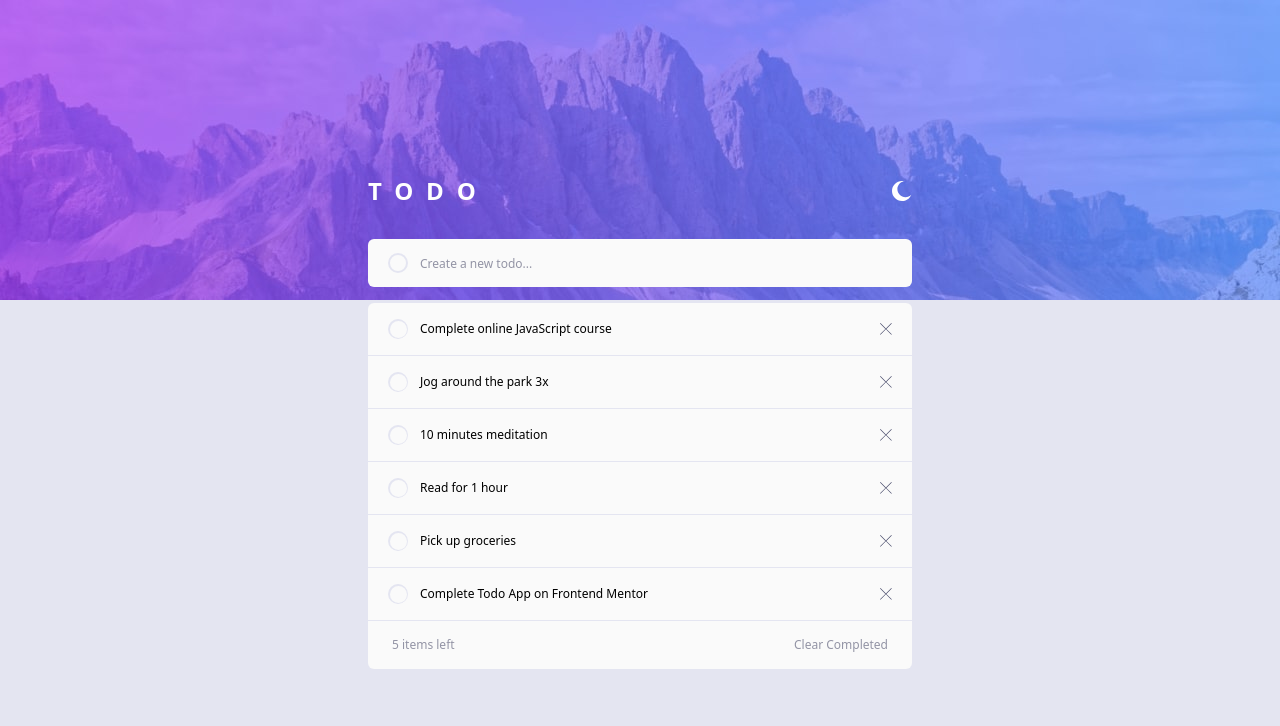
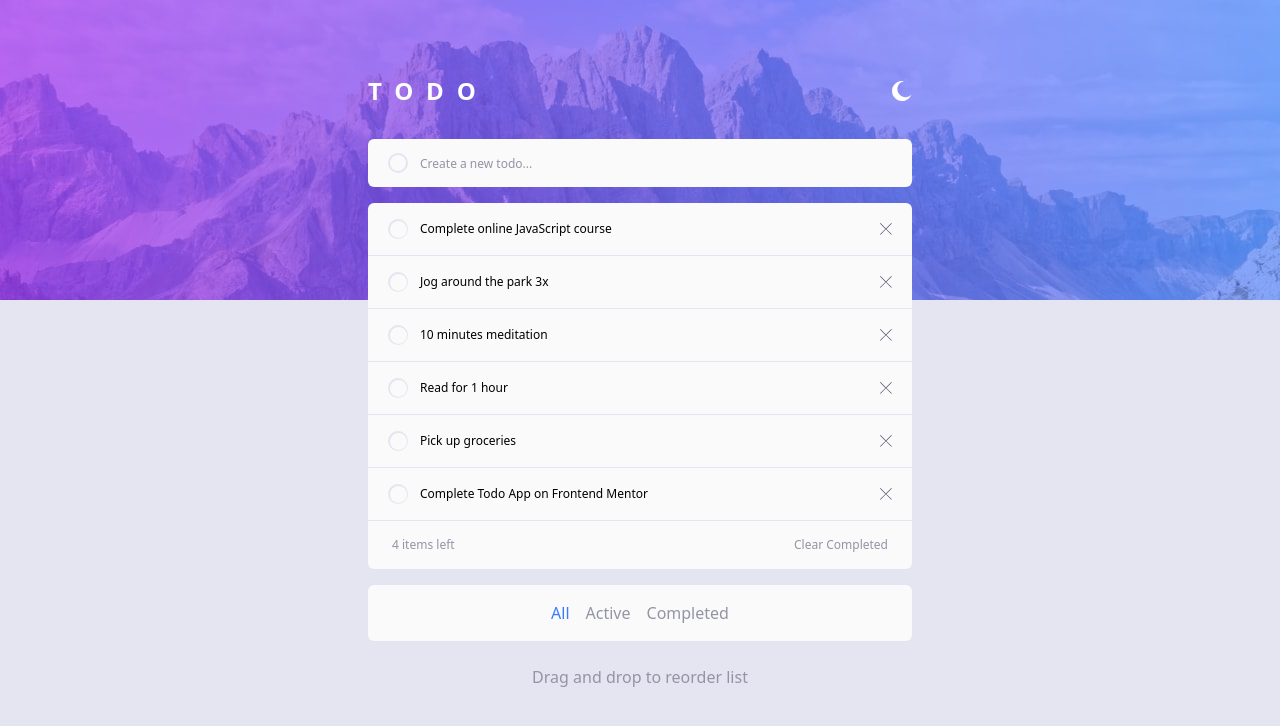
Before and after one commit to Jithin-b-p/todo-app, a React (Vite) app: page / in a window 1280 px wide. Shown: the top 726 px of the page. Built offline with nearby package versions, Linux system fonts and the light colour scheme; a web font is replaced by a local one.

Commit message:
added remove option for tasks, added hover effects

```diff
--- a/src/App.jsx
+++ b/src/App.jsx
@@ -20,8 +20,14 @@ function App() {
     document.documentElement.classList.toggle("dark");
   };
 
+  const handleOnRemove = (removeIndx) => {
+    setTodo((todo) => {
+      return todo.filter((input, indx) => indx !== removeIndx);
+    });
+  };
+
   const handleKeyDown = (e) => {
-    if (e.keyCode === 13) {
+    if (e.keyCode === 13 && inputValue.length !== 0) {
       setTodo((todo) => [...todo, inputValue]);
       setInputValue("");
     }
@@ -36,7 +42,11 @@ function App() {
           onKeyDown={handleKeyDown}
           inputValue={inputValue}
         />
-        <TodoList todolist={todo} />
+        <TodoList todolist={todo} onRemove={handleOnRemove} />
+
+        <p className="py-20 text-center text-light-400 dark:text-dark-500">
+          Drag and drop to reorder list
+        </p>
       </div>
     </div>
   );
--- a/src/components/Input.jsx
+++ b/src/components/Input.jsx
@@ -9,7 +9,10 @@ function Input({ onChange, onKeyDown, inputValue }) {
         disabled
       />
       <input
-        className="flex-1 text-sm bg-inherit text-dark-400 dark:text-light-200 placeholder:text-light-400 dark:placeholder:text-dark-300 placeholder:text-xs"
+        className="flex-1 text-sm bg-inherit text-dark-400 dark:text-light-200 placeholder:text-light-400 dark:placeholder:text-dark-300 placeholder:text-xs focus-visible:outline-dotted focus-visible:outline-2
+        focus-visible:outline-light-500
+        dark:focus-visible:outline-dark-200
+        focus-visible:outline-offset-[5px]"
         type="text"
         placeholder="Create a new todo..."
         value={inputValue}
--- a/src/components/TodoItem.jsx
+++ b/src/components/TodoItem.jsx
@@ -1,7 +1,7 @@
 /* eslint-disable react/prop-types */
-function TodoItem({ item, indx }) {
+function TodoItem({ item, indx, onRemove }) {
   return (
-    <div className="flex items-center gap-3 px-5 py-4 text-xs bg-light-100 dark:bg-dark-600">
+    <div className="flex items-center gap-3 px-5 py-4 text-xs bg-light-100 dark:bg-dark-600 first:rounded-t-md">
       <label className="sr-only" htmlFor={`itemcheck-${indx}`}>
         list item checked
       </label>
@@ -32,11 +32,12 @@ function TodoItem({ item, indx }) {
         {item}
       </label>
       <img
-        className="ml-auto"
+        className="ml-auto cursor-pointer"
         src="/images/icon-cross.svg"
         width={12}
         height={12}
         alt=""
+        onClick={() => onRemove(indx)}
       />
     </div>
   );
--- a/src/components/TodoList.jsx
+++ b/src/components/TodoList.jsx
@@ -1,18 +1,78 @@
 /* eslint-disable react/prop-types */
+
+import { useState } from "react";
 import { pretodolist } from "../data";
 import TodoItem from "./TodoItem";
 
-function TodoList({ todolist }) {
+const initalFilterState = {
+  all: true,
+  active: false,
+  completed: false,
+};
+
+function TodoList({ todolist, onRemove }) {
   const list = [...todolist, ...pretodolist];
+
+  const [filterState, setFilterState] = useState(initalFilterState);
+
   return (
-    <main className="overflow-hidden divide-y-[.01rem] rounded-md divide-light-200 dark:divide-dark-500">
+    <main className="relative divide-y-[.01rem] rounded-md divide-light-200 dark:divide-dark-500">
       {list.map((item, indx) => (
-        <TodoItem key={indx} item={item} indx={indx} />
+        <TodoItem key={indx} item={item} indx={indx} onRemove={onRemove} />
       ))}
-      <div className="flex items-center justify-between px-6 py-4 text-xs bg-light-100 dark:bg-dark-600 text-light-400 dark:text-dark-400">
-        <p>5 items left</p>
-
-        <p>Clear Completed</p>
+      <div className="flex items-center justify-between px-6 py-4 text-xs rounded-b-md bg-light-100 dark:bg-dark-600 text-light-400 dark:text-dark-400">
+        <p>{10 - list.length} items left</p>
+        <p className="cursor-pointer dark:hover:text-dark-100">
+          Clear Completed
+        </p>
+      </div>
+      <div className="absolute bottom-[-4.5rem] inset-x-0 rounded-md flex !border-t-0 gap-4 justify-center items-center px-5 py-4 text-md bg-light-100 dark:bg-dark-600 text-light-400 dark:text-dark-400">
+        <span
+          className={`${
+            filterState.all
+              ? "text-primaryBlue"
+              : "hover:text-light-500 dark:hover:text-dark-100"
+          } cursor-pointer`}
+          onClick={() => {
+            setFilterState({
+              ...initalFilterState,
+            });
+          }}
+        >
+          All
+        </span>
+        <span
+          className={`${
+            filterState.active
+              ? "text-primaryBlue"
+              : "hover:text-light-500 dark:hover:text-dark-100"
+          } cursor-pointer`}
+          onClick={() => {
+            setFilterState({
+              ...initalFilterState,
+              all: false,
+              active: true,
+            });
+          }}
+        >
+          Active
+        </span>
+        <span
+          className={`${
+            filterState.completed
+              ? "text-primaryBlue"
+              : "hover:text-light-500 dark:hover:text-dark-100"
+          } cursor-pointer`}
+          onClick={() => {
+            setFilterState({
+              ...initalFilterState,
+              all: false,
+              completed: true,
+            });
+          }}
+        >
+          Completed
+        </span>
       </div>
     </main>
   );
```
